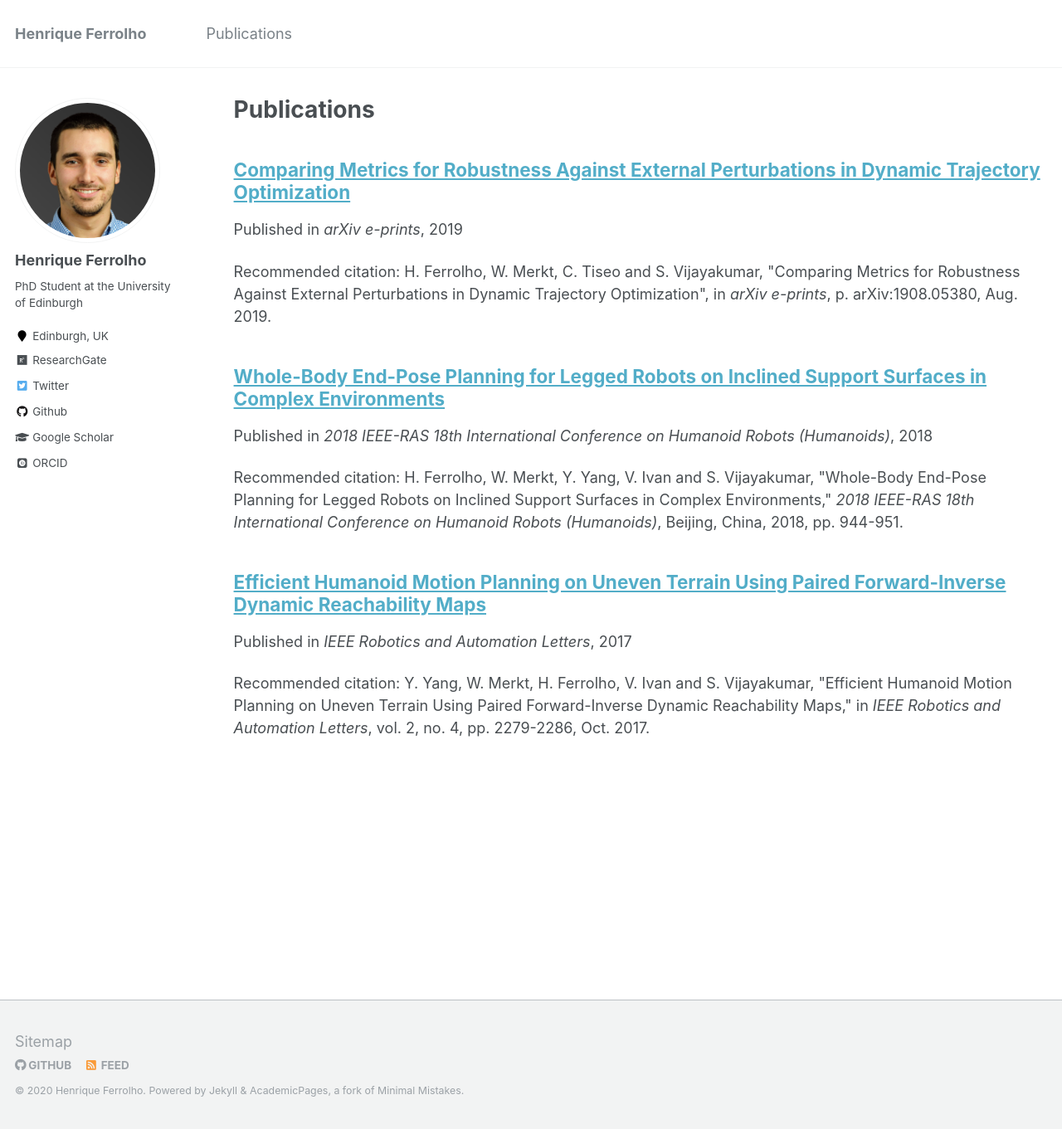
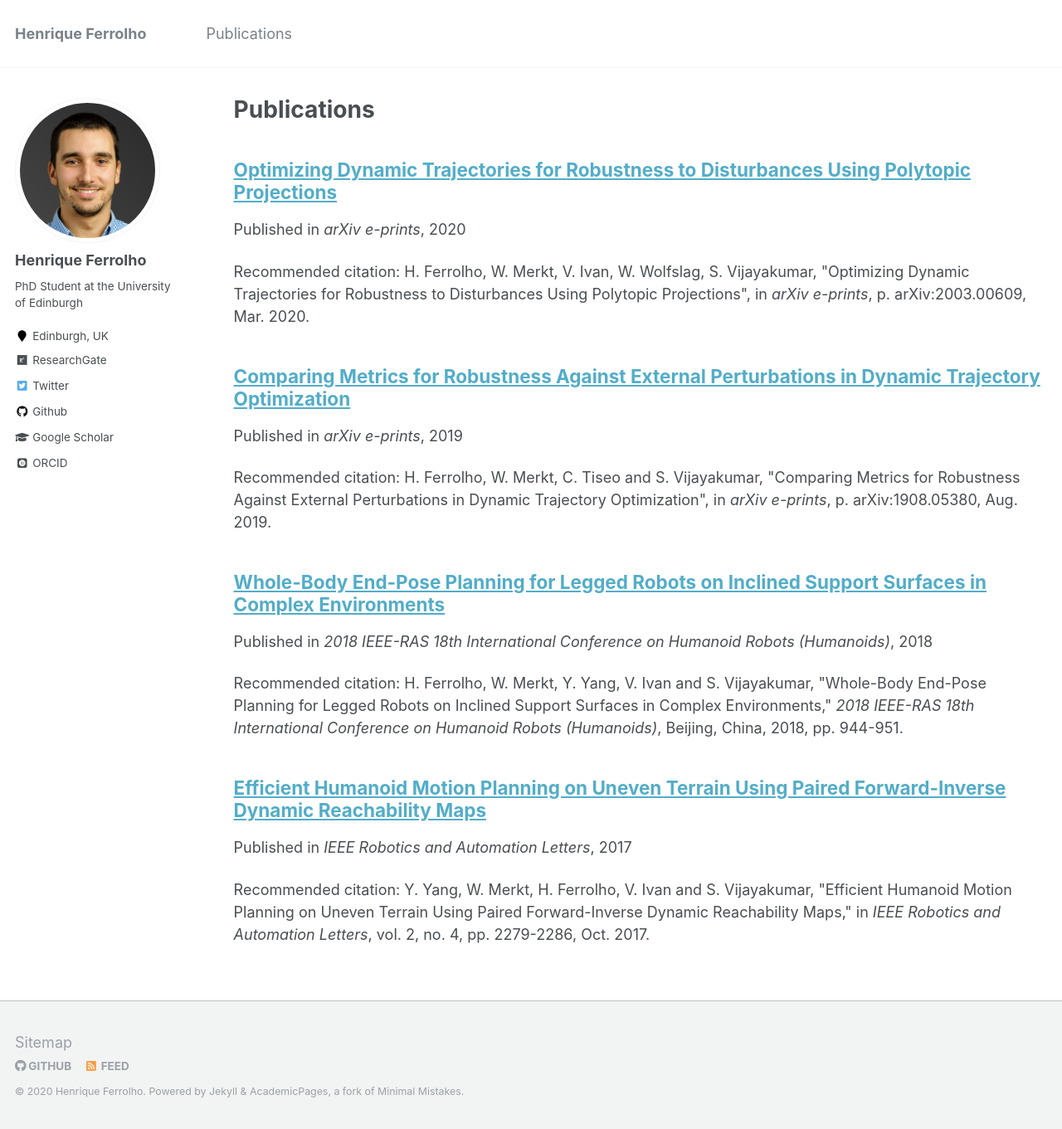
Before and after one commit to ferrolho/ferrolho.github.io, a Jekyll site: the page built from _pages/publications.md, in a window 1280 px wide and 1361 px high. Shown: the whole window at 83% size. Built offline with Jekyll 4.4.1, drawn with Linux system fonts in a browser that asks for light colours; some web fonts are replaced.

Commit message:
Adds new paper (IROS 2020)
Embeds YouTube videos on paper pages

```diff
--- /dev/null
+++ b/_publications/ferrolho2020optimizing.md
@@ -0,0 +1,26 @@
+---
+date: 2020-03-01
+paper_id: 'ferrolho2020optimizing'
+paper_link: 'https://arxiv.org/abs/2003.00609'
+title: "Optimizing Dynamic Trajectories for Robustness to Disturbances Using Polytopic Projections"
+venue: "arXiv e-prints"
+citation: >
+  H. Ferrolho, W. Merkt, V. Ivan, W. Wolfslag, S. Vijayakumar, "Optimizing Dynamic Trajectories for Robustness to Disturbances Using Polytopic Projections", in <em>arXiv e-prints</em>, p. arXiv:2003.00609, Mar. 2020.
+doi: arXiv:2003.00609
+collection: publications
+---
+
+<link rel="stylesheet" href="{{ "/assets/css/custom/ferrolho2020optimizing.css" | absolute_url }}">
+
+## Abstract
+
+This paper focuses on robustness to disturbance forces and uncertain payloads.
+We present a novel formulation to optimize the robustness of dynamic trajectories.
+A straightforward transcription of this formulation into a nonlinear programming problem is not tractable for state-of-the-art solvers,
+but it is possible to overcome this complication by exploiting the structure induced by the kinematics of the robot.
+The non-trivial transcription proposed allows trajectory optimization frameworks to converge to highly robust dynamic solutions.
+We demonstrate the results of our approach using a quadruped robot equipped with a manipulator.
+
+## Supplementary Video
+
+<iframe width="560" height="315" src="https://www.youtube.com/embed/KK-ZCWsEGGg" frameborder="0" allow="accelerometer; autoplay; encrypted-media; gyroscope; picture-in-picture" allowfullscreen></iframe>
```
Also changed, not shown: _publications/ferrolho2018whole.md (+4 -0 lines), _publications/yang2017efficient.md (+4 -0 lines), 1 other file.
